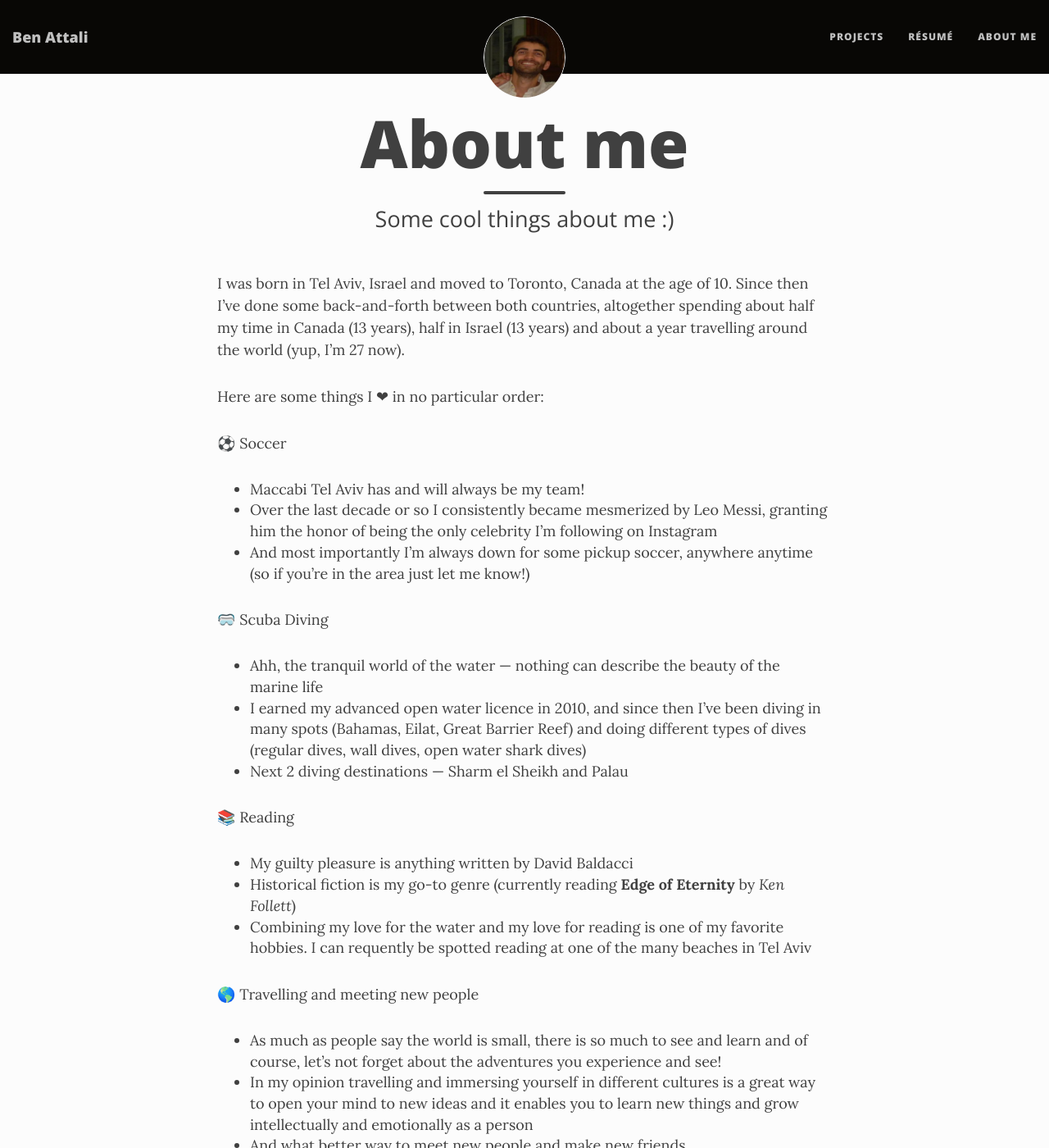
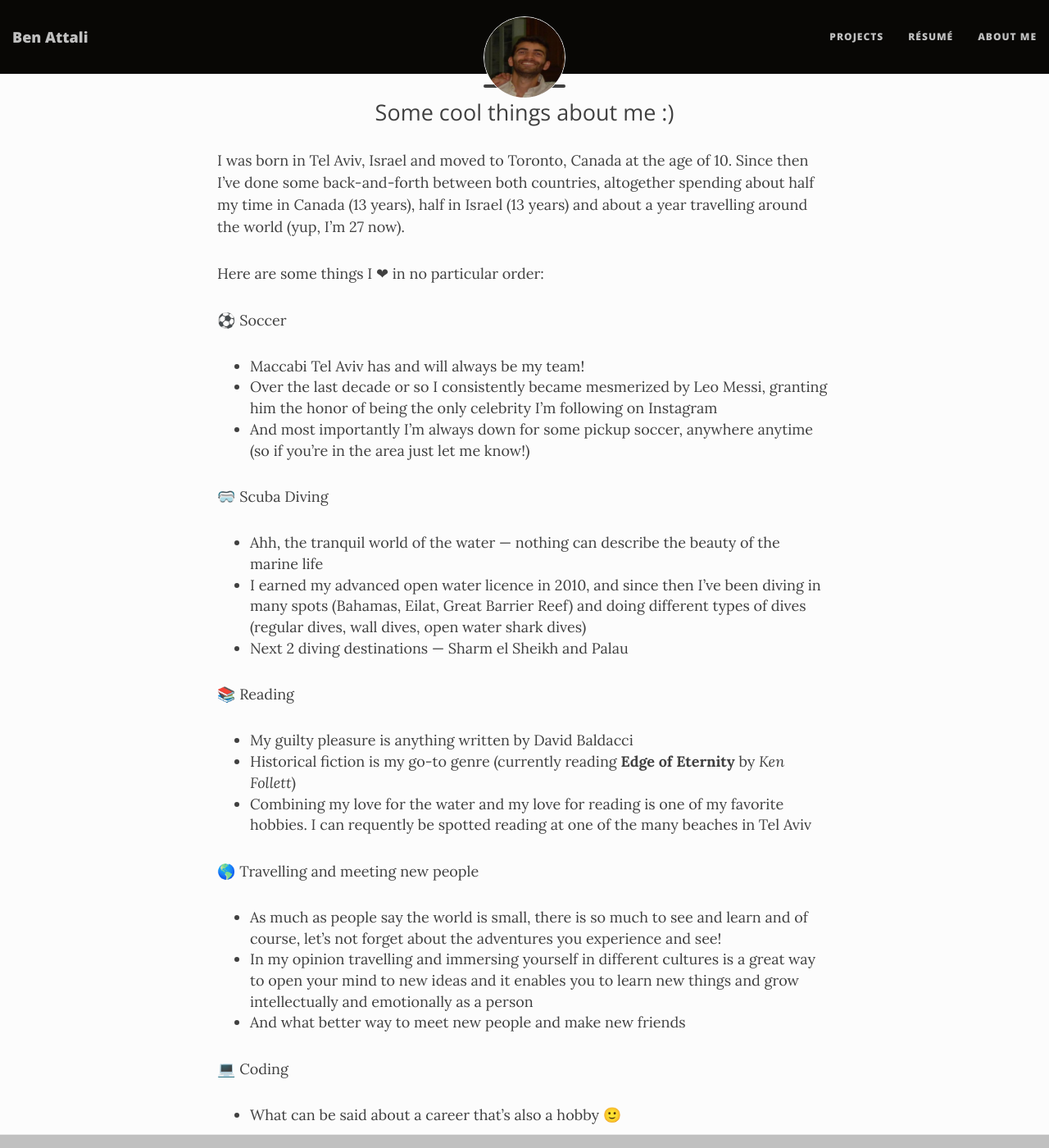
Before and after one commit to benattali/benattali.github.io, a Jekyll site: the page built from aboutme.md, in a window 1280 px wide and 1400 px high. Shown: the whole window at 82% size. Built offline with Jekyll 4.4.1, drawn with Linux system fonts in a browser that asks for light colours; nearby versions of some CDN libraries.

Commit message:
Update ben.css

```diff
--- a/css/ben.css
+++ b/css/ben.css
@@ -17,3 +17,11 @@
 .intro-header.big-img {
  margin: 0;
 }
+
+.header-section.has-img .no-img {
+ margin: 0;
+}
+
+.intro-header {
+ margin: 0;
+}
```
